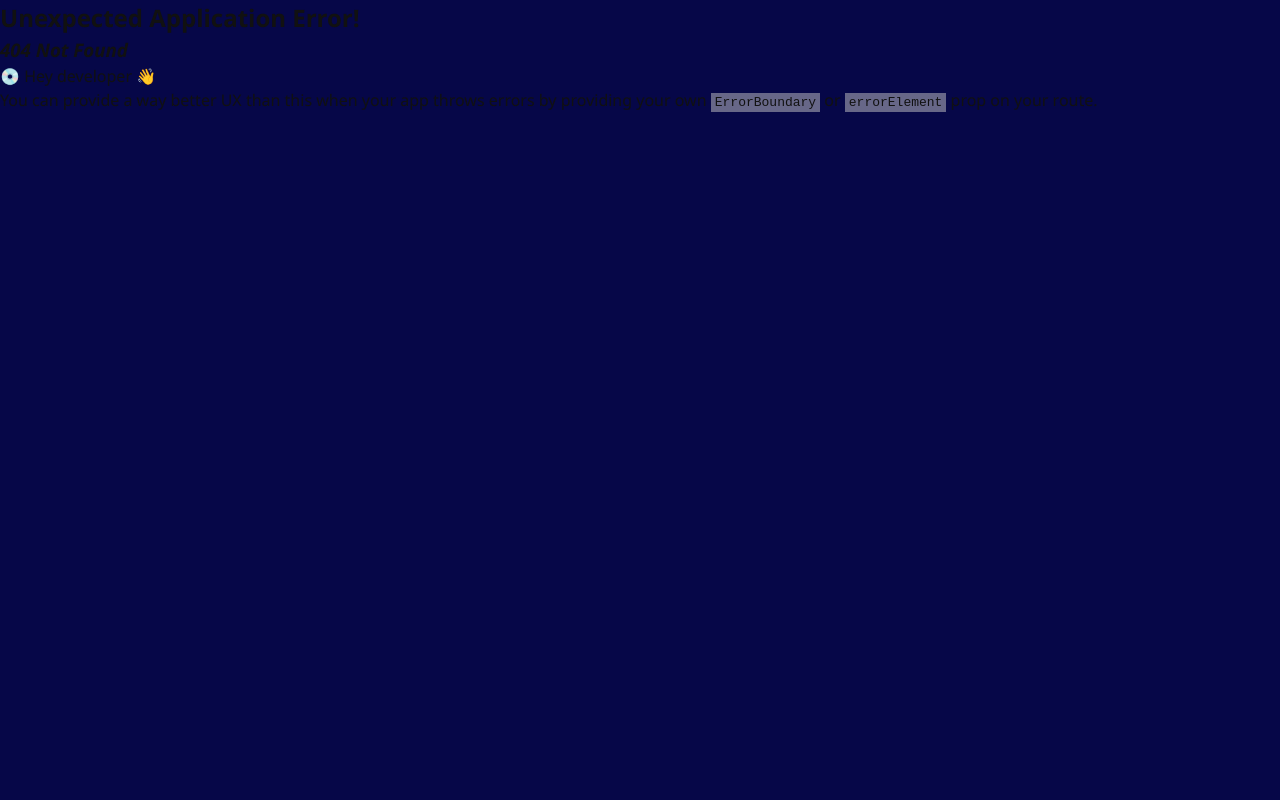
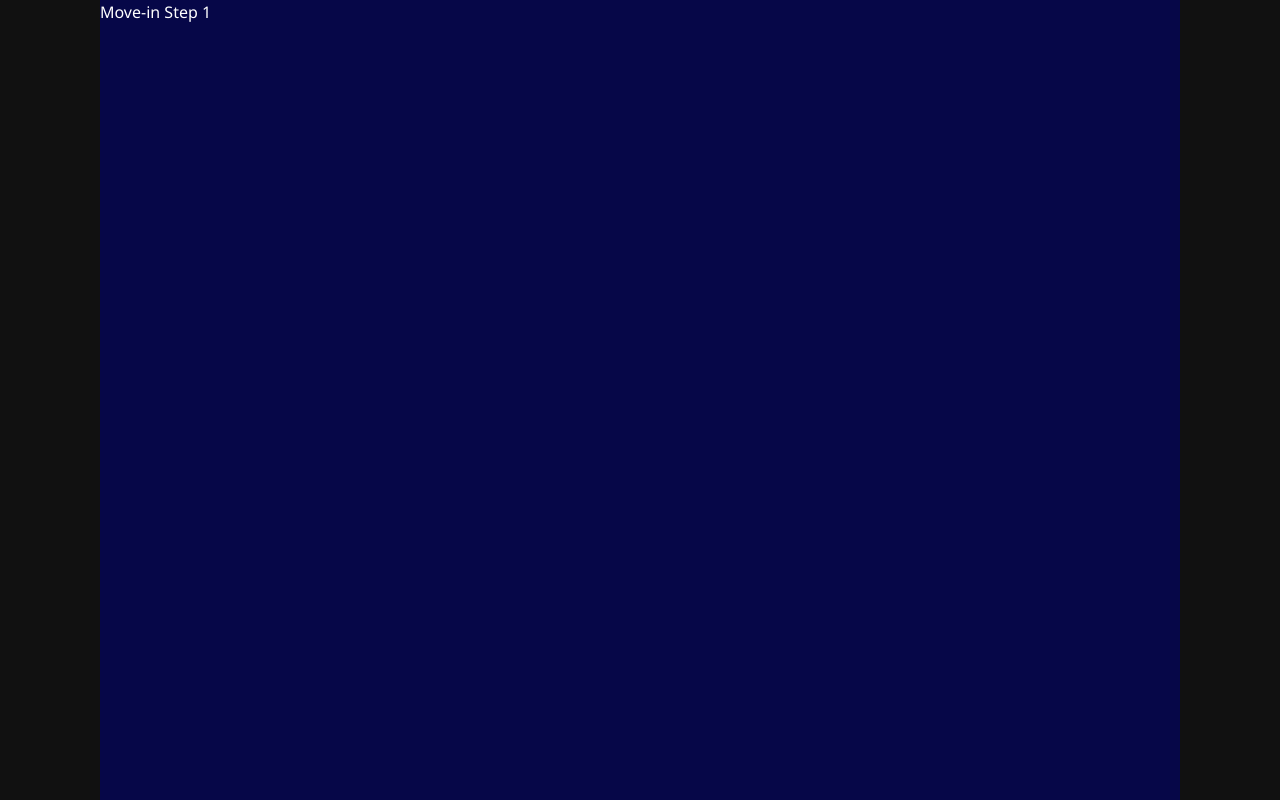
Before and after one commit to KNU-team-kim/barrier-free-kiosk-web, a React (Vite) app: page /move-in/step-1 in a window 1280 px wide. Before the commit this address had no page. Shown: the top 800 px of the page. Built offline with nearby package versions, Linux system fonts and the light colour scheme; the HTML template or start-up script is replaced by a standard one.

Commit message:
feat: 키오스크 전체 페이지 레이아웃 분리 #3

```diff
--- /dev/null
+++ b/src/app/contexts/UIContext.js
@@ -0,0 +1,4 @@
+import { createContext } from "react";
+
+const UIContext = createContext(null);
+export default UIContext;
--- /dev/null
+++ b/src/app/providers/UIProvider.jsx
@@ -0,0 +1,22 @@
+import { useState, useMemo } from "react";
+import UIContext from "../contexts/UIContext";
+
+export function UIProvider({ children }) {
+  const [flipped, setFlipped] = useState(false);
+
+  const toggleBigPanel = () => setFlipped((v) => !v);
+  const toggleHighContrast = () => {};
+  const toggleLargeText = () => {};
+
+  const value = useMemo(
+    () => ({
+      flipped,
+      toggleBigPanel,
+      toggleHighContrast,
+      toggleLargeText,
+    }),
+    [flipped]
+  );
+
+  return <UIContext.Provider value={value}>{children}</UIContext.Provider>;
+}
--- a/src/app/routes.jsx
+++ b/src/app/routes.jsx
@@ -1,4 +1,28 @@
-import { createBrowserRouter } from "react-router-dom";
+import { createBrowserRouter, Navigate } from "react-router-dom";
 import Home from "../pages/Home";
+import Step1 from "../pages/movein/Step1";
+import KioskLayout from "../layouts/KioskLayout";
+import { UIProvider } from "./providers/UIProvider";
 
-export const router = createBrowserRouter([{ path: "/", element: <Home /> }]);
+export const router = createBrowserRouter([
+  {
+    // 공용 레이아웃(Viewport/Screen/ScreenDown)
+    element: (
+      <UIProvider>
+        <KioskLayout />
+      </UIProvider>
+    ),
+    children: [
+      { path: "/", element: <Home /> }, // 홈
+      {
+        path: "/move-in",
+        // element: <MoveInLayout />,      // 선택: 전입신고 전용 레이아웃(사이드 스텝퍼 등)
+        children: [
+          { index: true, element: <Navigate to="step-1" replace /> },
+          { path: "step-1", element: <Step1 /> },
+        ],
+      },
+      { path: "*", element: <Navigate to="/" replace /> },
+    ],
+  },
+]);
--- a/src/components/home/HomeContent.jsx
+++ b/src/components/home/HomeContent.jsx
@@ -20,10 +20,10 @@ export default function HomeContent({ onToggleHC, onToggleLarge }) {
       </Toolbar>
 
       <Actions>
-        <Link to="/move-in" aria-label="주민등록등본 발급으로 이동">
+        <Link to="/move-in/step-1" aria-label="주민등록등본 발급으로 이동">
           <ActionButton as="div">주민등록등본 발급</ActionButton>
         </Link>
-        <Link to="/move-in" aria-label="전입신고서 작성으로 이동">
+        <Link to="/move-in/step-1" aria-label="전입신고서 작성으로 이동">
           <ActionButton as="div">전입신고서 작성</ActionButton>
         </Link>
       </Actions>
--- /dev/null
+++ b/src/hooks/useUI.js
@@ -0,0 +1,8 @@
+import { useContext } from "react";
+import UIContext from "../app/contexts/UIContext";
+
+export function useUI() {
+  const ctx = useContext(UIContext);
+  if (!ctx) throw new Error("useUI must be used within UIProvider");
+  return ctx;
+}
--- /dev/null
+++ b/src/layouts/KioskLayout.jsx
@@ -0,0 +1,59 @@
+import { Outlet } from "react-router-dom";
+import styled from "styled-components";
+import { ScreenDown, ScreenDownPanel } from "../components/ScreenDown";
+import { useUI } from "../hooks/useUI";
+
+export default function KioskLayout() {
+  const { flipped, toggleBigPanel } = useUI();
+
+  return (
+    <Viewport>
+      <Screen role="main" aria-label="키오스크 화면" flipped={flipped}>
+        {flipped ? (
+          <>
+            <ScreenDownPanel>
+              <ScreenDown
+                pressed={flipped}
+                onClick={toggleBigPanel}
+                label="화면 위로 올리기"
+              />
+            </ScreenDownPanel>
+            <Outlet /> {/* 자식 페이지 콘텐츠 */}
+          </>
+        ) : (
+          <>
+            <Outlet />
+            <ScreenDownPanel>
+              <ScreenDown
+                pressed={flipped}
+                onClick={toggleBigPanel}
+                label="화면 아래로 내리기"
+              />
+            </ScreenDownPanel>
+          </>
+        )}
+      </Screen>
+    </Viewport>
+  );
+}
+
+/* 1080x1920 고정 뷰포트. 화면 중앙 배치 */
+const Viewport = styled.div`
+  min-height: 100vh;
+  display: grid;
+  place-items: center;
+  background: #111;
+`;
+
+/* 실제 키오스크 스크린 */
+const Screen = styled.section`
+  width: 1080px;
+  height: 1920px;
+  display: grid;
+  grid-template-rows: ${({ flipped }) =>
+    flipped ? "1fr 1220px" : "1220px 1fr"};
+  gap: 16px;
+  box-sizing: border-box;
+  background: var(--color-bg, #060748);
+  color: var(--color-fg, #fff);
+`;
--- a/src/pages/Home.jsx
+++ b/src/pages/Home.jsx
@@ -1,73 +1,13 @@
-import { useState } from "react";
-import { Link } from "react-router-dom";
-import styled from "styled-components";
-import { ScreenDown, ScreenDownPanel } from "../components/ScreenDown";
 import HomeContent from "../components/home/HomeContent";
+import { useUI } from "../hooks/useUI";
 
 export default function Home() {
-  const [flipped, setFlipped] = useState(false);
-
-  const onBigActionClick = () => setFlipped((v) => !v);
-
-  const toggleLargeText = () => {};
-  const toggleHighContrast = () => {};
+  const { toggleHighContrast, toggleLargeText } = useUI();
 
   return (
-    <Viewport>
-      <Screen role="main" aria-label="키오스크 홈 화면" flipped={flipped}>
-        {flipped ? (
-          <>
-            <ScreenDownPanel>
-              <ScreenDown
-                pressed={flipped}
-                onClick={onBigActionClick}
-                label="화면 위로 올리기"
-              />
-            </ScreenDownPanel>
-            <HomeContent
-              onToggleHC={toggleHighContrast}
-              onToggleLarge={toggleLargeText}
-            />
-          </>
-        ) : (
-          <>
-            <HomeContent
-              onToggleHC={toggleHighContrast}
-              onToggleLarge={toggleLargeText}
-            />
-            <ScreenDownPanel>
-              <ScreenDown
-                pressed={flipped}
-                onClick={onBigActionClick}
-                label="화면 아래로 내리기"
-              />
-            </ScreenDownPanel>
-          </>
-        )}
-      </Screen>
-    </Viewport>
+    <HomeContent
+      onToggleHC={toggleHighContrast}
+      onToggleLarge={toggleLargeText}
+    />
   );
 }
-
-/* 1080x1920 고정 뷰포트. 화면 중앙 배치(개발 중 데스크톱에서도 비율 고정) */
-const Viewport = styled.div`
-  min-height: 100vh; /* 브라우저 전체 높이 확보 */
-  display: grid; /* 2차원 행과 열 레이아웃 시스템 */
-  place-items: center; /* 자식요소 행과 열 모두 가운데 배치 */
-  background: #111; /* 바깥 여백 확인용 */
-`;
-
-/* 실제 키오스크 스크린: 1080x1920 고정 캔버스 */
-const Screen = styled.section`
-  width: 1080px;
-  height: 1920px;
-  display: grid;
-  grid-template-rows: ${({ flipped }) =>
-    flipped
-      ? "1fr 1220px"
-      : "1220px 1fr"}; /* 행 크기를 정의하는 속성. 상단 1220px 고정, 하단은 나머지. 1fr -> 남은 높이 전부 차지. */
-  gap: 16px; /* grid item 사이 간격 */
-  box-sizing: border-box; /* padding, border를 width/height에 포함 */
-  background: var(--color-bg, #060748); /* 기본 배경 컬러 */
-  color: var(--color-fg, #fff); /* 기본 텍스트 컬러 */
-`;
--- /dev/null
+++ b/src/pages/movein/Step1.jsx
@@ -0,0 +1,3 @@
+export default function Step1() {
+  return <div>Move-in Step 1</div>;
+}
```
